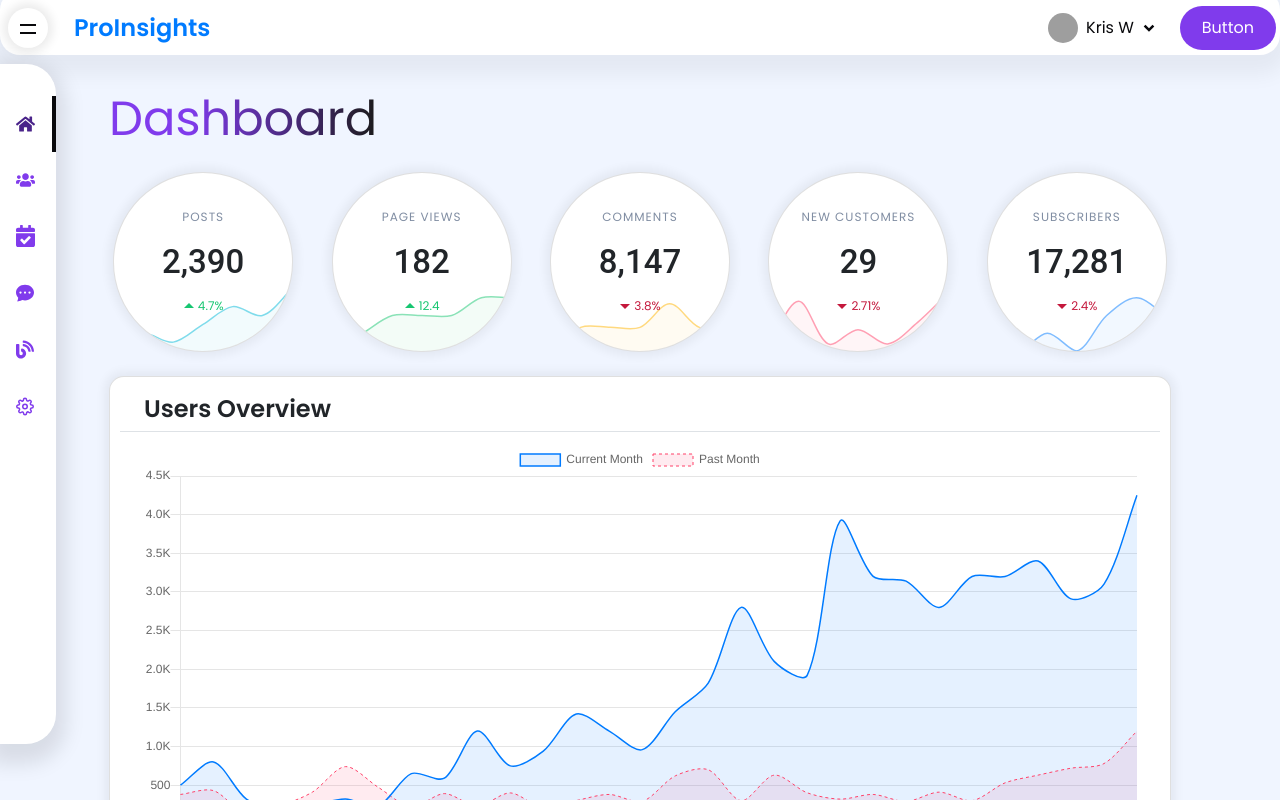
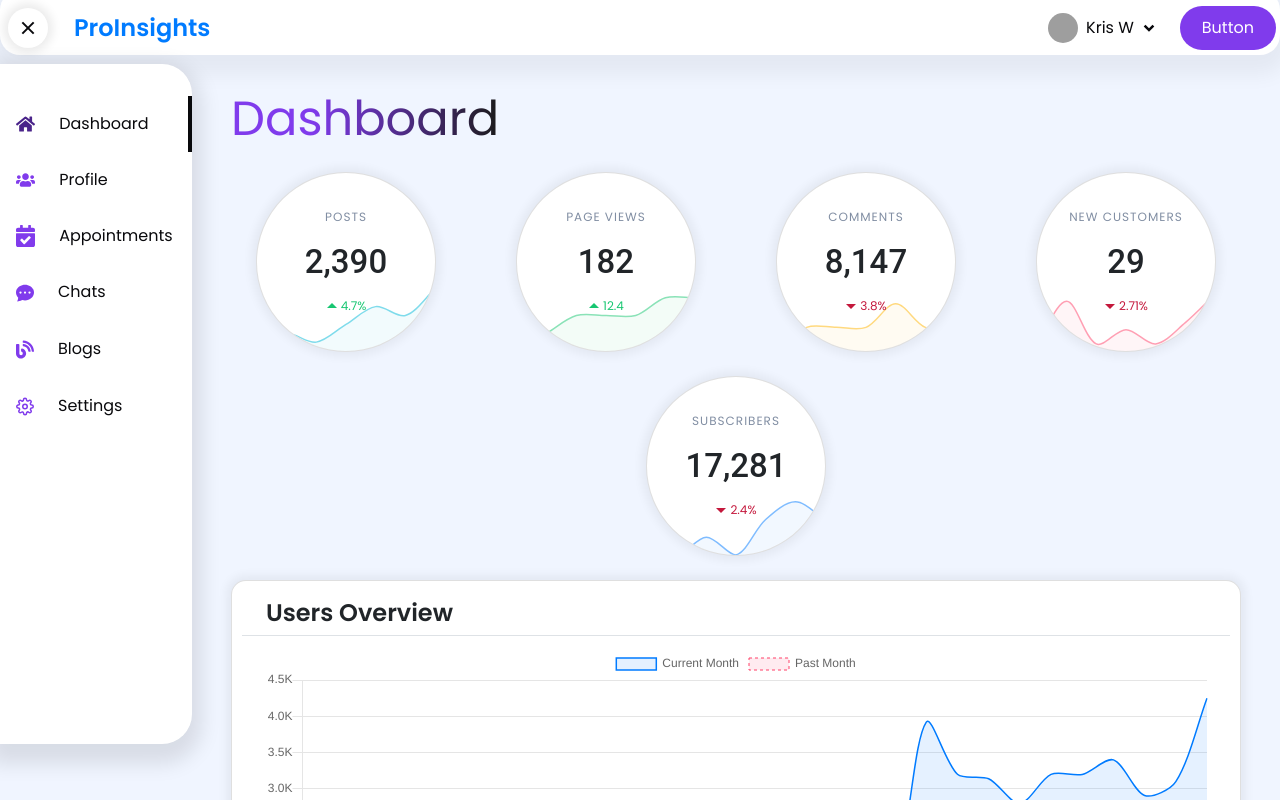
Before and after one commit to ujjwalkrishna7/Dashboard_Testing, a React (Create React App) app: page / in a window 1280 px wide. Shown: the top 800 px of the page. Built offline with nearby package versions, Linux system fonts and the light colour scheme; grey boxes are pictures that could not be loaded.

Commit message:
changes to state, sidebar and responsive padding

```diff
--- a/package.json
+++ b/package.json
@@ -14,6 +14,7 @@
     "react-bootstrap": "^1.6.1",
     "react-dom": "^17.0.2",
     "react-icons": "^4.2.0",
+    "react-responsive": "^8.2.0",
     "react-router-dom": "^5.2.0",
     "react-scripts": "^4.0.3",
     "shortid": "^2.2.16",
--- a/src/App.js
+++ b/src/App.js
@@ -12,10 +12,15 @@ import Blogs from "./Pages/Blogs";
 import styled from "styled-components";
 import { Container } from "react-bootstrap";
 import { AnimatePresence } from "framer-motion";
+import { useMediaQuery } from "react-responsive";
 
 const Pages = styled.div`
   padding-top: 90px;
-
+  padding-left: ${(props) => (props.clicked ? "12rem" : "0")};
+  transition: all 0.5s ease;
+  @media only screen and (max-width: 768px) {
+    padding-left: ${(props) => (props.clicked ? "0" : "0")};
+  }
   h1 {
     font-size: 3rem;
     background: linear-gradient(to right, #803bec 30%, #1b1b1b 100%);
@@ -25,18 +30,24 @@ const Pages = styled.div`
 `;
 
 function App() {
+  //Right Sidebar State
   const [sidebarIsOpen, setSidebarIsOpen] = useState(false);
-
   const toggle = () => {
     setSidebarIsOpen(!sidebarIsOpen);
   };
+
+  //Left Sidebar State
+  const isMobile = useMediaQuery({ query: `(max-width: 768px)` }); //toggle sidebar depending on the device
+  const [sidebarclick, setSidebarClick] = useState(isMobile ? false : true);
+  const handleSidebarClick = () => setSidebarClick(!sidebarclick);
+
   const location = useLocation();
   return (
     <>
       <Navbar toggle={toggle} />
-      <Sidebar />
+      <Sidebar click={sidebarclick} handleClick={handleSidebarClick} />
       <SidebarRight sidebarIsOpen={sidebarIsOpen} toggle={toggle} />
-      <Pages>
+      <Pages clicked={sidebarclick}>
         <Container>
           <AnimatePresence exitBeforeEnter>
             <Switch location={location} key={location.pathname}>
--- a/src/Components/Sidebar/Sidebar.js
+++ b/src/Components/Sidebar/Sidebar.js
@@ -1,4 +1,4 @@
-import React, { useState } from "react";
+import React from "react";
 import { FiSettings } from "react-icons/fi";
 import { BsChatDotsFill } from "react-icons/bs";
 import { FaBlog } from "react-icons/fa";
@@ -145,10 +145,7 @@ const Text = styled.span`
   transition: all 0.3s ease;
 `;
 
-const Sidebar = () => {
-  const [click, setClick] = useState(false);
-  const handleClick = () => setClick(!click);
-
+const Sidebar = ({ click, handleClick }) => {
   return (
     <Container>
       <Button clicked={click} onClick={() => handleClick()}></Button>
```
Also changed, not shown: 1 other file (tests, documents, lock files or other folders).
